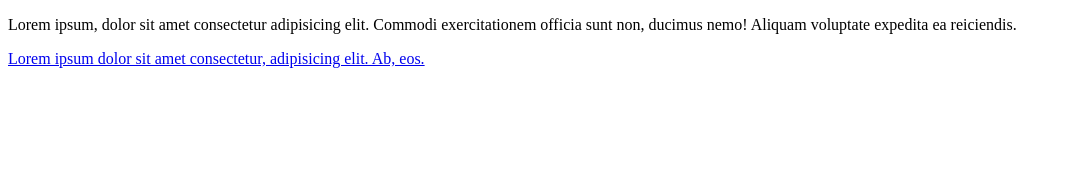
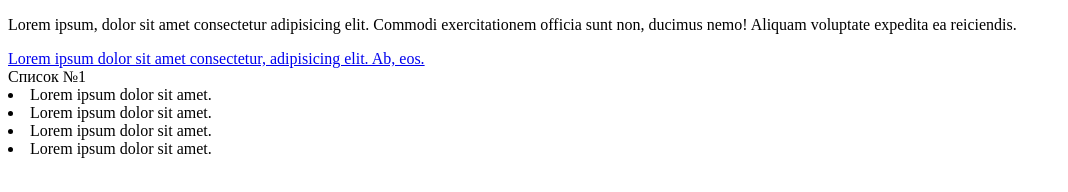
Before and after one commit to ArMoRi1/project1, a plain HTML site: page index.html in a window 1280 px wide. Shown: the whole page, without its empty margins (0-1068 px from the left). Drawn offline with Linux system fonts and the light colour scheme.

Commit message:
добавлена назва списку і змінені його списку

```diff
--- a/index.html
+++ b/index.html
@@ -12,7 +12,11 @@
     </div>
     <span><a href="#">Lorem ipsum dolor sit amet consectetur, adipisicing elit. Ab, eos.</a></span>
     <table>
-
+        <br><span>Список №1</span>
+        <li>Lorem ipsum dolor sit amet.</li>
+        <li>Lorem ipsum dolor sit amet.</li>
+        <li>Lorem ipsum dolor sit amet.</li>
+        <li>Lorem ipsum dolor sit amet.</li>
     </table>
 </body>
 </html>
```
